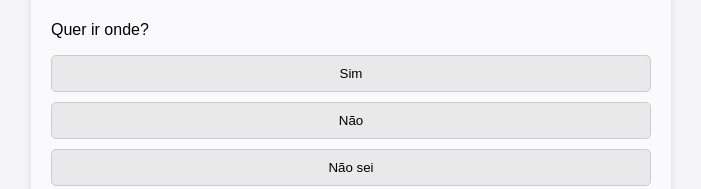
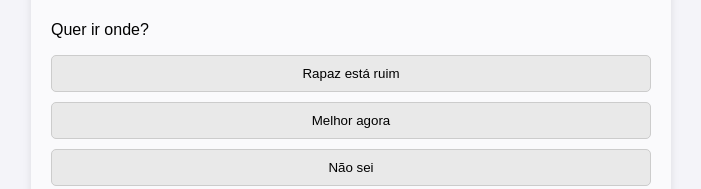
Before and after one commit to JoaocarlosTeco/Day, a plain HTML site: page index.html in a window 1280 px wide. Both pictures are taken after a click on the button "Sim". Shown: the part 136-325 px from the top of the page, without its empty margins (289-990 px from the left). Drawn offline with Linux system fonts and the light colour scheme.

Commit message:
Add files via upload

```diff
--- a/index.html
+++ b/index.html
@@ -96,8 +96,12 @@
       <!-- Fase 2 - Amostradinha tacaca -->
       <div class="question next-phase" id="question2">
         <p>Quer ir onde?</p>
-        <button class="answer" onclick="mostrarResposta('Sim', 2)">Sim</button>
-        <button class="answer" onclick="mostrarResposta('Não', 2)">Não</button>
+        <button class="answer" onclick="mostrarResposta('Sim', 2)">
+          Rapaz está ruim
+        </button>
+        <button class="answer" onclick="mostrarResposta('Não', 2)">
+          Melhor agora
+        </button>
         <button
           class="answer"
           onclick="mostrarResposta('Rapaz falta você comprar uma pra mim', 2)"
@@ -165,20 +169,20 @@
       function mostrarResposta(resposta, fase) {
         if (fase == 1) {
           alert(
-            "Eita poxa, respondeu rápido! Não sei qual a resposta, mas foi boa, eu acho sksksks"
+            "Ahhh esse demorar e que provavel que estarei rezando não sei ksksks"
           );
           document.getElementById("question1").style.display = "none"; // Esconde a fase 1
           document.getElementById("question2").style.display = "block"; // Exibe a fase 2
         } else if (fase == 2) {
-          alert("Sinto que alguém quer me falir em....");
+          alert("Pra onde voce for irei ir junto contigo simbora kssksksk");
           document.getElementById("question2").style.display = "none"; // Esconde a fase 2
           document.getElementById("question3").style.display = "block"; // Exibe a fase 3
         } else if (fase == 3) {
-          alert("Quer um cafune?");
+          alert("Independente da resposta saiba que sempre estarei contigo");
           document.getElementById("question3").style.display = "none"; // Esconde a fase 3
           document.getElementById("question4").style.display = "block"; // Exibe a fase 4
         } else if (fase == 4) {
-          alert("Faz o L ai paizão");
+          alert("Aproveitando se quiser dou cafune kskssksk ");
           document.getElementById("question4").style.display = "none"; // Esconde a fase 4
           document.getElementById("final-message").style.display = "block"; // Exibe a fase final
         }
```
